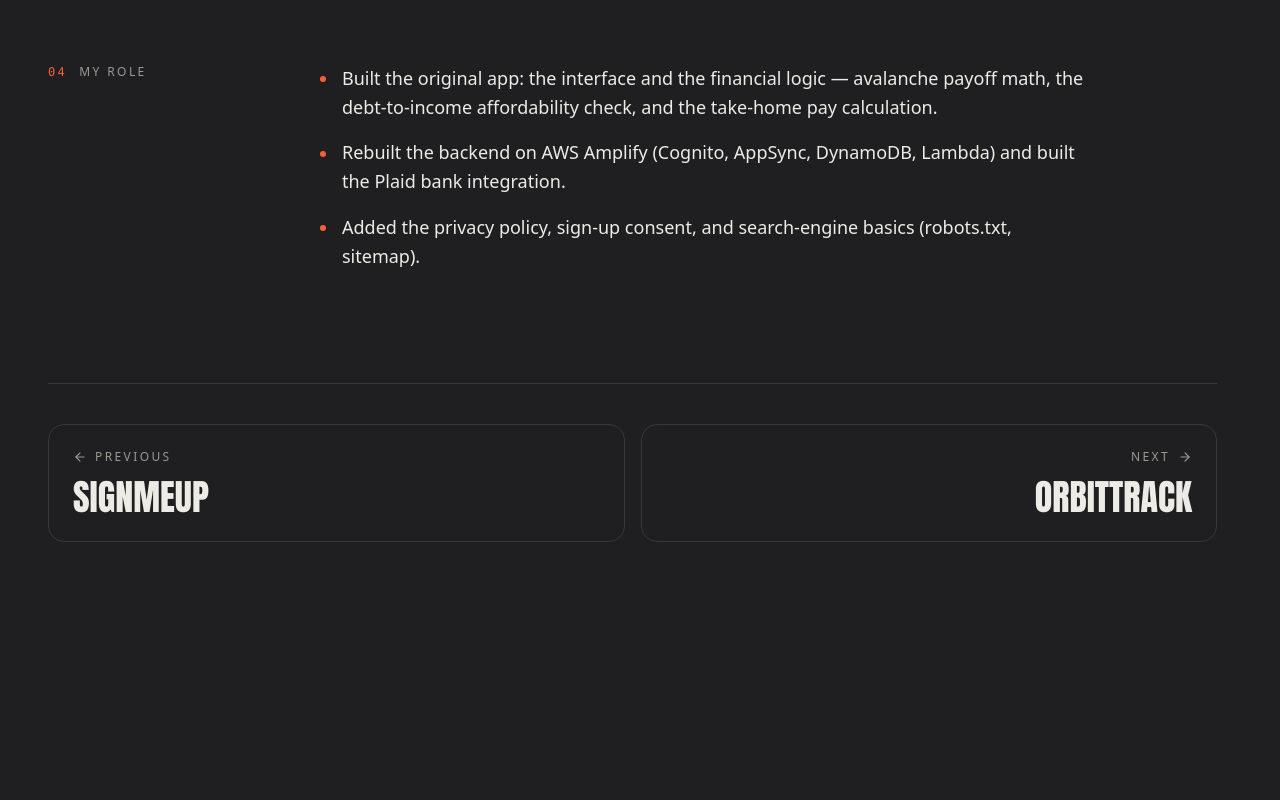
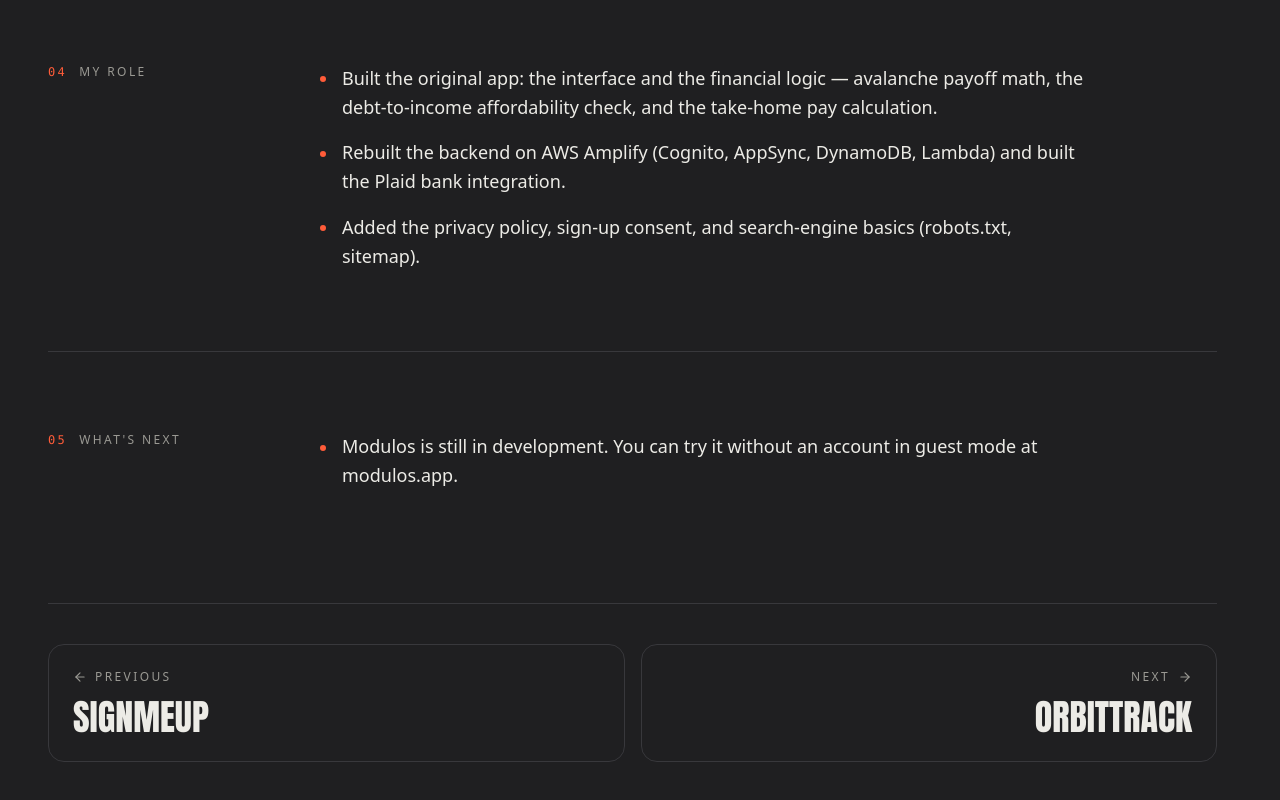
Before and after one commit to Xenon757/portfolio, a Next.js app: page /projects/modulos in a window 1280 px wide. Shown: the part 5873-6673 px from the top of the page. Before the commit the page ends 6479 px from the top, so only its background shows below. Built offline with nearby package versions, Linux system fonts and the light colour scheme; no server answers.

Commit message:
content: confirm OrbitTrack next steps and Modulos status
- OrbitTrack section is now "What I'm working on" (Aadi is already on these)
- Modulos "What's next" says it's still in development, with guest mode

```diff
--- a/src/app/projects/[slug]/page.tsx
+++ b/src/app/projects/[slug]/page.tsx
@@ -185,7 +185,7 @@ export default async function ProjectPage({ params }: Props) {
         </Section>
 
         {project.next.length > 0 && (
-          <Section n={step()} title="What's next">
+          <Section n={step()} title={project.nextTitle ?? "What's next"}>
             <Bullets items={project.next} />
           </Section>
         )}
--- a/src/data/projects.ts
+++ b/src/data/projects.ts
@@ -34,6 +34,8 @@ export type Project = {
   role: string[];
   /** Hidden when empty. */
   next: string[];
+  /** Heading for `next` (default "What's next"). */
+  nextTitle?: string;
 };
 
 export const projects: Project[] = [
@@ -103,8 +105,8 @@ export const projects: Project[] = [
       "Rebuilt the backend on AWS Amplify (Cognito, AppSync, DynamoDB, Lambda) and built the Plaid bank integration.",
       "Added the privacy policy, sign-up consent, and search-engine basics (robots.txt, sitemap).",
     ],
-    // TODO: ask Aadi what's next for Modulos.
-    next: [],
+    // Aadi: still in development, no specific roadmap to list.
+    next: ["Modulos is still in development. You can try it without an account in guest mode at modulos.app."],
   },
   {
     slug: "orbittrack",
@@ -164,7 +166,8 @@ export const projects: Project[] = [
       },
     ],
     role: ["Solo project: I designed, built, tested, and deployed it."],
-    // From the README's limitations. TODO: confirm with Aadi these are what he'd do next.
+    // Confirmed by Aadi (Oct 2026): already working on these.
+    nextTitle: "What I'm working on",
     next: [
       "Bring multi-satellite contact scheduling from the CLI to the web app.",
       "Compare more TLEs against successive NASA ephemerides to measure how accuracy falls off with TLE age.",
```
Also changed, not shown: 1 other file (tests, documents, lock files or other folders).
